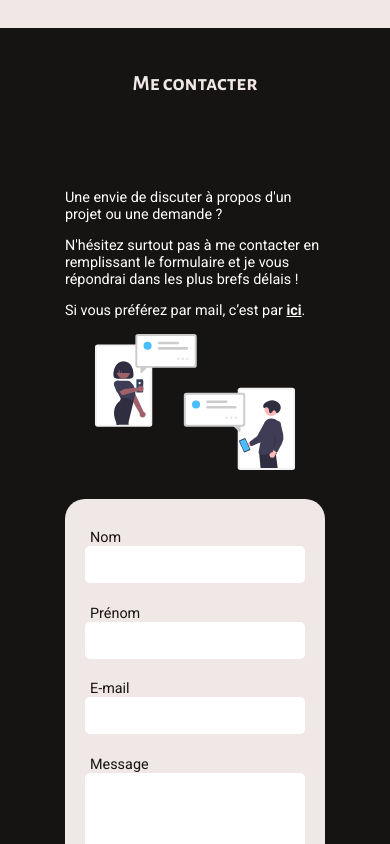
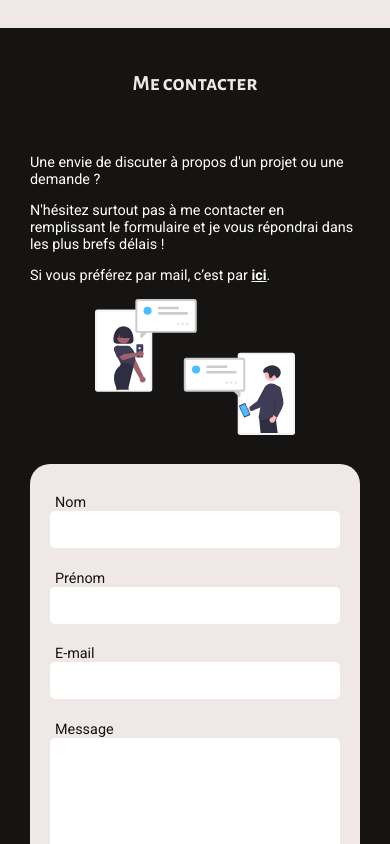
Before and after one commit to MaelleN95/portefolio, a React (Vite) app: page / in a window 390 px wide. Shown: the part 6260-7104 px from the top of the page. Built offline with nearby package versions, Linux system fonts and the light colour scheme; no server answers.

Commit message:
update : padding of form removed in mobile version

```diff
--- a/src/sections/contact/Contact.scss
+++ b/src/sections/contact/Contact.scss
@@ -51,6 +51,9 @@
     display: flex;
     flex-direction: column;
     border: 0;
+  }
+  @media (max-width: $mobil) {
+    padding: 0;
   }
   &::before {
     content: '';
```
